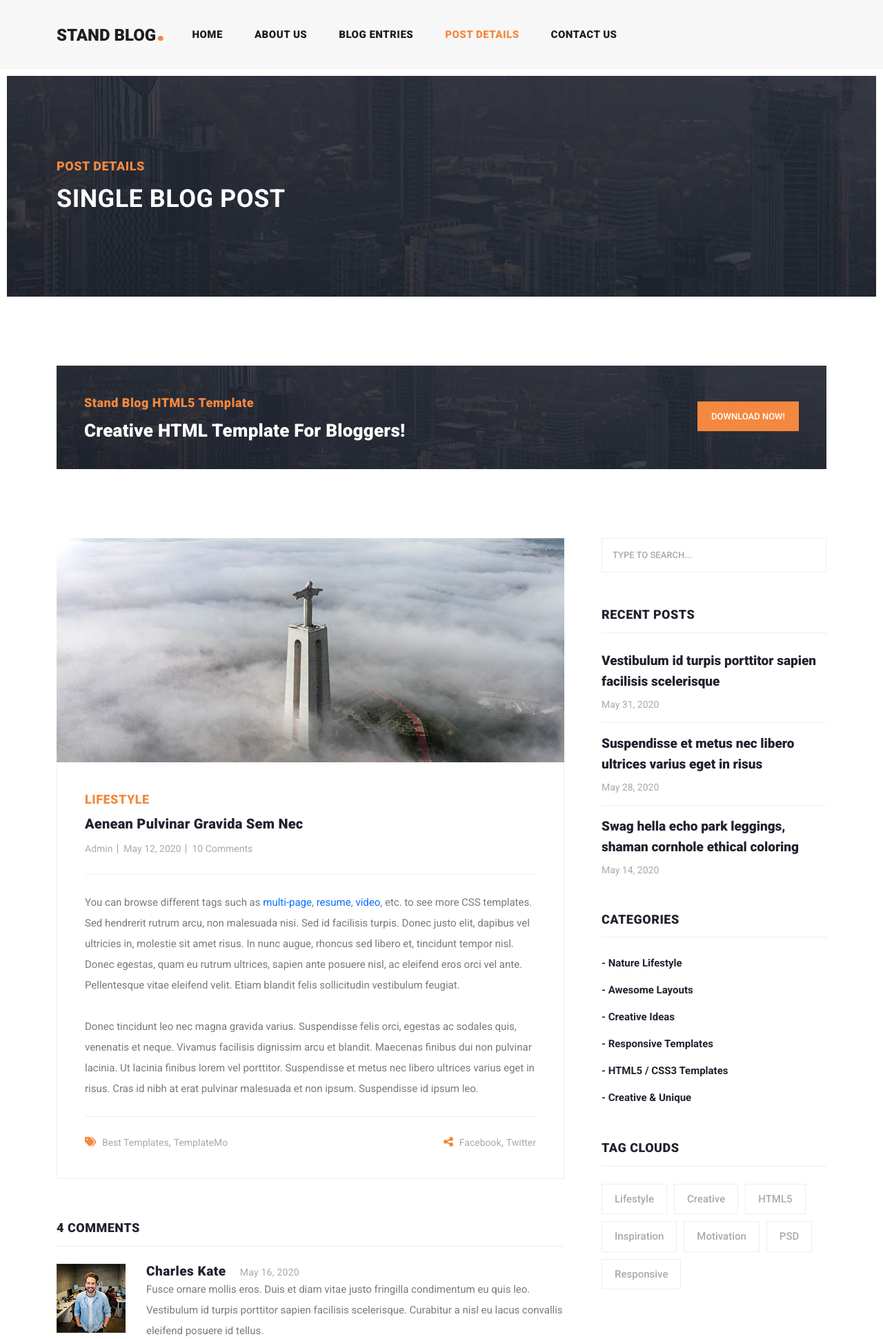
After one commit to MeoPro/meoxstore1.0, a Laravel app: page /resources/views/blog/blog.html in a window 1280 px wide. The commit adds this page. Shown: the top 1941 px of the page at 69% size. Run offline with Laravel 12, Linux system fonts and the light colour scheme; style sheets or scripts are compiled from the project's sources; parts of the project's set-up code (start-up, migrations or seed data) failed here and were passed over; some libraries are stand-ins or nearby versions.

Commit message:
footr]er

```diff
--- a/app/Http/Controllers/Admin/PaymentSettingsController.php
+++ b/app/Http/Controllers/Admin/PaymentSettingsController.php
@@ -183,9 +183,7 @@ class PaymentSettingsController extends Controller
                 unset($validated['bank_name']);
             }
         }
-        $validated['type'] = $request->hasFile('qr_code')
-            ? 'qris'
-            : ($validated['type'] ?? $paymentSetting?->type ?? 'bank_transfer');
+        $validated['type'] = $validated['type'] ?? $paymentSetting?->type ?? 'bank_transfer';
 
         if (
             $validated['type'] === 'qris'
--- /dev/null
+++ b/resources/views/blog/blog.html
@@ -0,0 +1,375 @@
+<!DOCTYPE html>
+<html lang="en">
+
+  <head>
+
+    <meta charset="utf-8">
+    <meta name="viewport" content="width=device-width, initial-scale=1, shrink-to-fit=no">
+    <meta name="description" content="">
+    <meta name="author" content="">
+    <link href="https://fonts.googleapis.com/css?family=Roboto:100,100i,300,300i,400,400i,500,500i,700,700i,900,900i&display=swap" rel="stylesheet">
+
+    <title>Stand Blog - Post Details</title>
+
+    <!-- Bootstrap core CSS -->
+    <link href="vendor/bootstrap/css/bootstrap.min.css" rel="stylesheet">
+
+
+    <!-- Additional CSS Files -->
+    <link rel="stylesheet" href="assets/css/fontawesome.css">
+    <link rel="stylesheet" href="assets/css/templatemo-stand-blog.css">
+    <link rel="stylesheet" href="assets/css/owl.css">
+<!--
+
+TemplateMo 551 Stand Blog
+
+https://templatemo.com/tm-551-stand-blog
+
+-->
+  </head>
+
+  <body>
+
+    <!-- ***** Preloader Start ***** -->
+    <div id="preloader">
+        <div class="jumper">
+            <div></div>
+            <div></div>
+            <div></div>
+        </div>
+    </div>
+    <!-- ***** Preloader End ***** -->
+
+    <!-- Header -->
+    <header class="">
+      <nav class="navbar navbar-expand-lg">
+        <div class="container">
+          <a class="navbar-brand" href="index.html"><h2>Stand Blog<em>.</em></h2></a>
+          <button class="navbar-toggler" type="button" data-toggle="collapse" data-target="#navbarResponsive" aria-controls="navbarResponsive" aria-expanded="false" aria-label="Toggle navigation">
+            <span class="navbar-toggler-icon"></span>
+          </button>
+          <div class="collapse navbar-collapse" id="navbarResponsive">
+            <ul class="navbar-nav ml-auto">
+              <li class="nav-item">
+                <a class="nav-link" href="index.html">Home
+                  <span class="sr-only">(current)</span>
+                </a>
+              </li>
+              <li class="nav-item">
+                <a class="nav-link" href="about.html">About Us</a>
+              </li>
+              <li class="nav-item">
+                <a class="nav-link" href="blog.html">Blog Entries</a>
+              </li>
+              <li class="nav-item active">
+                <a class="nav-link" href="post-details.html">Post Details</a>
+              </li>
+              <li class="nav-item">
+                <a class="nav-link" href="contact.html">Contact Us</a>
+              </li>
+            </ul>
+          </div>
+        </div>
+      </nav>
+    </header>
+
+    <!-- Page Content -->
+    <!-- Banner Starts Here -->
+    <div class="heading-page header-text">
+      <section class="page-heading">
+        <div class="container">
+          <div class="row">
+            <div class="col-lg-12">
+              <div class="text-content">
+                <h4>Post Details</h4>
+                <h2>Single blog post</h2>
+              </div>
+            </div>
+          </div>
+        </div>
+      </section>
+    </div>
+
+    <!-- Banner Ends Here -->
+
+    <section class="call-to-action">
+      <div class="container">
+        <div class="row">
+          <div class="col-lg-12">
+            <div class="main-content">
+              <div class="row">
+                <div class="col-lg-8">
+                  <span>Stand Blog HTML5 Template</span>
+                  <h4>Creative HTML Template For Bloggers!</h4>
+                </div>
+                <div class="col-lg-4">
+                  <div class="main-button">
+                    <a rel="nofollow" href="https://templatemo.com/tm-551-stand-blog" target="_parent">Download Now!</a>
+                  </div>
+                </div>
+              </div>
+            </div>
+          </div>
+        </div>
+      </div>
+    </section>
+
+
+    <section class="blog-posts grid-system">
+      <div class="container">
+        <div class="row">
+          <div class="col-lg-8">
+            <div class="all-blog-posts">
+              <div class="row">
+                <div class="col-lg-12">
+                  <div class="blog-post">
+                    <div class="blog-thumb">
+                      <img src="assets/images/blog-post-02.jpg" alt="">
+                    </div>
+                    <div class="down-content">
+                      <span>Lifestyle</span>
+                      <a href="post-details.html"><h4>Aenean pulvinar gravida sem nec</h4></a>
+                      <ul class="post-info">
+                        <li><a href="#">Admin</a></li>
+                        <li><a href="#">May 12, 2020</a></li>
+                        <li><a href="#">10 Comments</a></li>
+                      </ul>
+                      <p>You can browse different tags such as <a rel="nofollow" href="https://templatemo.com/tag/multi-page" target="_parent">multi-page</a>, <a rel="nofollow" href="https://templatemo.com/tag/resume" target="_parent">resume</a>, <a rel="nofollow" href="https://templatemo.com/tag/video" target="_parent">video</a>, etc. to see more CSS templates. Sed hendrerit rutrum arcu, non malesuada nisi. Sed id facilisis turpis. Donec justo elit, dapibus vel ultricies in, molestie sit amet risus. In nunc augue, rhoncus sed libero et, tincidunt tempor nisl. Donec egestas, quam eu rutrum ultrices, sapien ante posuere nisl, ac eleifend eros orci vel ante. Pellentesque vitae eleifend velit. Etiam blandit felis sollicitudin vestibulum feugiat.
+                      <br><br>Donec tincidunt leo nec magna gravida varius. Suspendisse felis orci, egestas ac sodales quis, venenatis et neque. Vivamus facilisis dignissim arcu et blandit. Maecenas finibus dui non pulvinar lacinia. Ut lacinia finibus lorem vel porttitor. Suspendisse et metus nec libero ultrices varius eget in risus. Cras id nibh at erat pulvinar malesuada et non ipsum. Suspendisse id ipsum leo.</p>
+                      <div class="post-options">
+                        <div class="row">
+                          <div class="col-6">
+                            <ul class="post-tags">
+                              <li><i class="fa fa-tags"></i></li>
+                              <li><a href="#">Best Templates</a>,</li>
+                              <li><a href="#">TemplateMo</a></li>
+                            </ul>
+                          </div>
+                          <div class="col-6">
+                            <ul class="post-share">
+                              <li><i class="fa fa-share-alt"></i></li>
+                              <li><a href="#">Facebook</a>,</li>
+                              <li><a href="#"> Twitter</a></li>
+                            </ul>
+                          </div>
+                        </div>
+                      </div>
+                    </div>
+                  </div>
+                </div>
+                <div class="col-lg-12">
+                  <div class="sidebar-item comments">
+                    <div class="sidebar-heading">
+                      <h2>4 comments</h2>
+                    </div>
+                    <div class="content">
+                      <ul>
+                        <li>
+                          <div class="author-thumb">
+                            <img src="assets/images/comment-author-01.jpg" alt="">
+                          </div>
+                          <div class="right-content">
+                            <h4>Charles Kate<span>May 16, 2020</span></h4>
+                            <p>Fusce ornare mollis eros. Duis et diam vitae justo fringilla condimentum eu quis leo. Vestibulum id turpis porttitor sapien facilisis scelerisque. Curabitur a nisl eu lacus convallis eleifend posuere id tellus.</p>
+                          </div>
+                        </li>
+                        <li class="replied">
+                          <div class="author-thumb">
+                            <img src="assets/images/comment-author-02.jpg" alt="">
+                          </div>
+                          <div class="right-content">
+                            <h4>Thirteen Man<span>May 20, 2020</span></h4>
+                            <p>In porta urna sed venenatis sollicitudin. Praesent urna sem, pulvinar vel mattis eget.</p>
+                          </div>
+                        </li>
+                        <li>
+                          <div class="author-thumb">
+                            <img src="assets/images/comment-author-03.jpg" alt="">
+                          </div>
+                          <div class="right-content">
+                            <h4>Belisimo Mama<span>May 16, 2020</span></h4>
+                            <p>Nullam nec pharetra nibh. Cras tortor nulla, faucibus id tincidunt in, ultrices eget ligula. Sed vitae suscipit ligula. Vestibulum id turpis volutpat, lobortis turpis ac, molestie nibh.</p>
+                          </div>
+                        </li>
+                        <li class="replied">
+                          <div class="author-thumb">
+                            <img src="assets/images/comment-author-02.jpg" alt="">
+                          </div>
+                          <div class="right-content">
+                            <h4>Thirteen Man<span>May 22, 2020</span></h4>
+                            <p>Mauris sit amet justo vulputate, cursus massa congue, vestibulum odio. Aenean elit nunc, gravida in erat sit amet, feugiat viverra leo.</p>
+                          </div>
+                        </li>
+                      </ul>
+                    </div>
+                  </div>
+                </div>
+                <div class="col-lg-12">
+                  <div class="sidebar-item submit-comment">
+                    <div class="sidebar-heading">
+                      <h2>Your comment</h2>
+                    </div>
+                    <div class="content">
+                      <form id="comment" action="#" method="post">
+                        <div class="row">
+                          <div class="col-md-6 col-sm-12">
+                            <fieldset>
+                              <input name="name" type="text" id="name" placeholder="Your name" required="">
+                            </fieldset>
+                          </div>
+                          <div class="col-md-6 col-sm-12">
+                            <fieldset>
+                              <input name="email" type="text" id="email" placeholder="Your email" required="">
+                            </fieldset>
+                          </div>
+                          <div class="col-md-12 col-sm-12">
+                            <fieldset>
+                              <input name="subject" type="text" id="subject" placeholder="Subject">
+                            </fieldset>
+                          </div>
+                          <div class="col-lg-12">
+                            <fieldset>
+                              <textarea name="message" rows="6" id="message" placeholder="Type your comment" required=""></textarea>
+                            </fieldset>
+                          </div>
+                          <div class="col-lg-12">
+                            <fieldset>
+                              <button type="submit" id="form-submit" class="main-button">Submit</button>
+                            </fieldset>
+                          </div>
+                        </div>
+                      </form>
+                    </div>
+                  </div>
+                </div>
+              </div>
+            </div>
+          </div>
+          <div class="col-lg-4">
+            <div class="sidebar">
+              <div class="row">
+                <div class="col-lg-12">
+                  <div class="sidebar-item search">
+                    <form id="search_form" name="gs" method="GET" action="#">
+                      <input type="text" name="q" class="searchText" placeholder="type to search..." autocomplete="on">
+                    </form>
+                  </div>
+                </div>
+                <div class="col-lg-12">
+                  <div class="sidebar-item recent-posts">
+                    <div class="sidebar-heading">
+                      <h2>Recent Posts</h2>
+                    </div>
+                    <div class="content">
+                      <ul>
+                        <li><a href="post-details.html">
+                          <h5>Vestibulum id turpis porttitor sapien facilisis scelerisque</h5>
+                          <span>May 31, 2020</span>
+                        </a></li>
+                        <li><a href="post-details.html">
+                          <h5>Suspendisse et metus nec libero ultrices varius eget in risus</h5>
+                          <span>May 28, 2020</span>
+                        </a></li>
+                        <li><a href="post-details.html">
+                          <h5>Swag hella echo park leggings, shaman cornhole ethical coloring</h5>
+                          <span>May 14, 2020</span>
+                        </a></li>
+                      </ul>
+                    </div>
+                  </div>
+                </div>
+                <div class="col-lg-12">
+                  <div class="sidebar-item categories">
+                    <div class="sidebar-heading">
+                      <h2>Categories</h2>
+                    </div>
+                    <div class="content">
+                      <ul>
+                        <li><a href="#">- Nature Lifestyle</a></li>
+                        <li><a href="#">- Awesome Layouts</a></li>
+                        <li><a href="#">- Creative Ideas</a></li>
+                        <li><a href="#">- Responsive Templates</a></li>
+                        <li><a href="#">- HTML5 / CSS3 Templates</a></li>
+                        <li><a href="#">- Creative &amp; Unique</a></li>
+                      </ul>
+                    </div>
+                  </div>
+                </div>
+                <div class="col-lg-12">
+                  <div class="sidebar-item tags">
+                    <div class="sidebar-heading">
+                      <h2>Tag Clouds</h2>
+                    </div>
+                    <div class="content">
+                      <ul>
+                        <li><a href="#">Lifestyle</a></li>
+                        <li><a href="#">Creative</a></li>
+                        <li><a href="#">HTML5</a></li>
+                        <li><a href="#">Inspiration</a></li>
+                        <li><a href="#">Motivation</a></li>
+                        <li><a href="#">PSD</a></li>
+                        <li><a href="#">Responsive</a></li>
+                      </ul>
+                    </div>
+                  </div>
+                </div>
+              </div>
+            </div>
+          </div>
+        </div>
+      </div>
+    </section>
+
+
+    <footer>
+      <div class="container">
+        <div class="row">
+          <div class="col-lg-12">
+            <ul class="social-icons">
+              <li><a href="#">Facebook</a></li>
+              <li><a href="#">Twitter</a></li>
+              <li><a href="#">Behance</a></li>
+              <li><a href="#">Linkedin</a></li>
+              <li><a href="#">Dribbble</a></li>
+            </ul>
+          </div>
+          <div class="col-lg-12">
+            <div class="copyright-text">
+              <p>Copyright 2020 Stand Blog Co.
+
+                 | Design: <a rel="nofollow" href="https://templatemo.com" target="_parent">TemplateMo</a></p>
+            </div>
+          </div>
+        </div>
+      </div>
+    </footer>
+
+
+    <!-- Bootstrap core JavaScript -->
+    <script src="vendor/jquery/jquery.min.js"></script>
+    <script src="vendor/bootstrap/js/bootstrap.bundle.min.js"></script>
+
+
+    <!-- Additional Scripts -->
+    <script src="assets/js/custom.js"></script>
+    <script src="assets/js/owl.js"></script>
+    <script src="assets/js/slick.js"></script>
+    <script src="assets/js/isotope.js"></script>
+    <script src="assets/js/accordions.js"></script>
+
+
+    <script language = "text/Javascript">
+      cleared[0] = cleared[1] = cleared[2] = 0; //set a cleared flag for each field
+      function clearField(t){                   //declaring the array outside of the
+      if(! cleared[t.id]){                      // function makes it static and global
+          cleared[t.id] = 1;  // you could use true and false, but that's more typing
+          t.value='';         // with more chance of typos
+          t.style.color='#fff';
+          }
+      }
+    </script>
+
+
+  </body>
+
+</html>
```
Also changed, not shown: resources/css/app.css (+10 -8 lines), resources/views/admin/payment-settings/form.blade.php (+16 -1 lines), resources/views/admin/payment-settings/index.blade.php (+6 -1 lines), resources/views/contact.blade.php (+2 -37 lines), tests/Feature/CheckoutAndPaymentTest.php (+2 -1 lines), tests/Feature/PaymentQrAndShopListingTest.php (+32 -0 lines), tests/Feature/ShopTest.php (+1 -3 lines), tests/Feature/StorefrontCommerceTest.php (+3 -2 lines), 3 other files.
